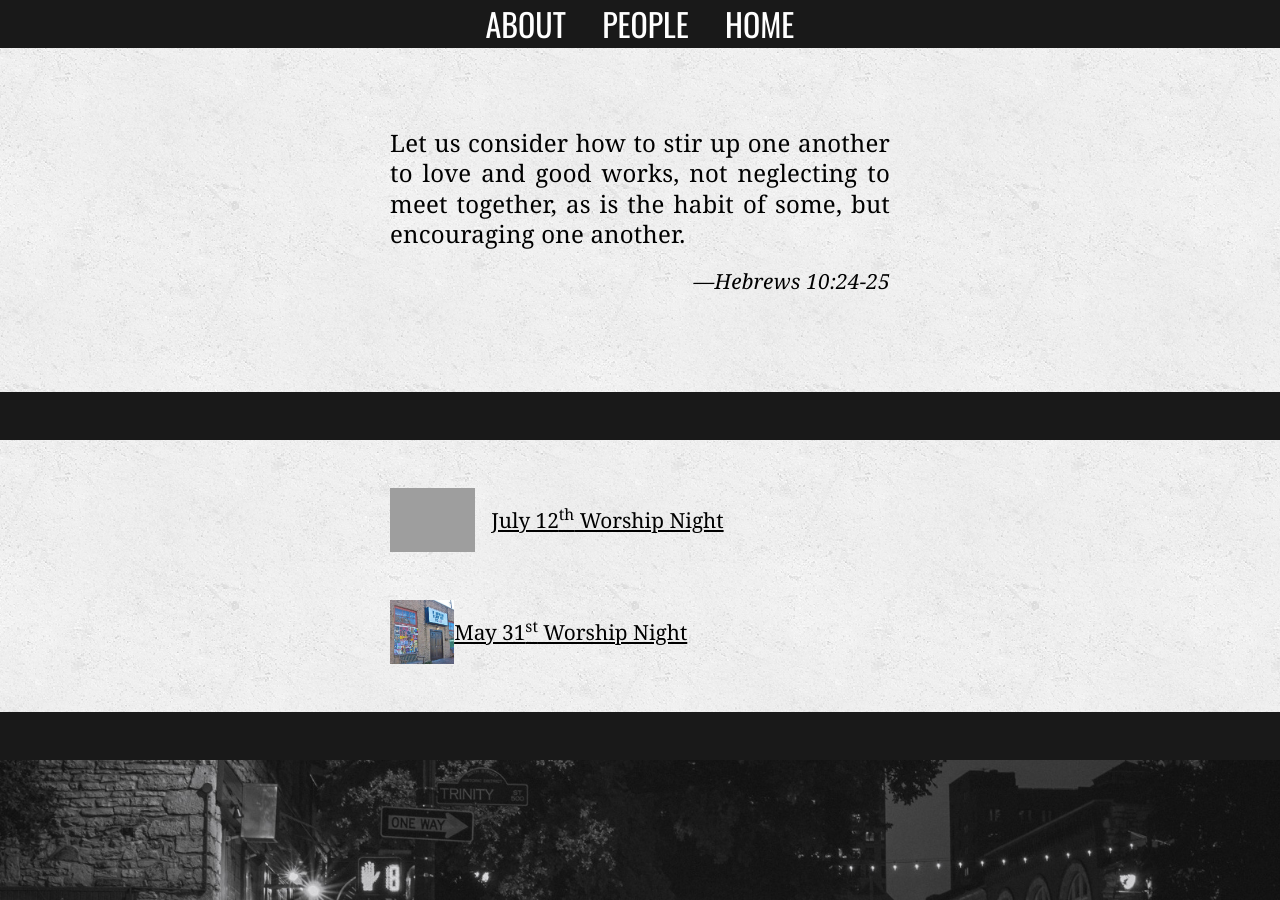
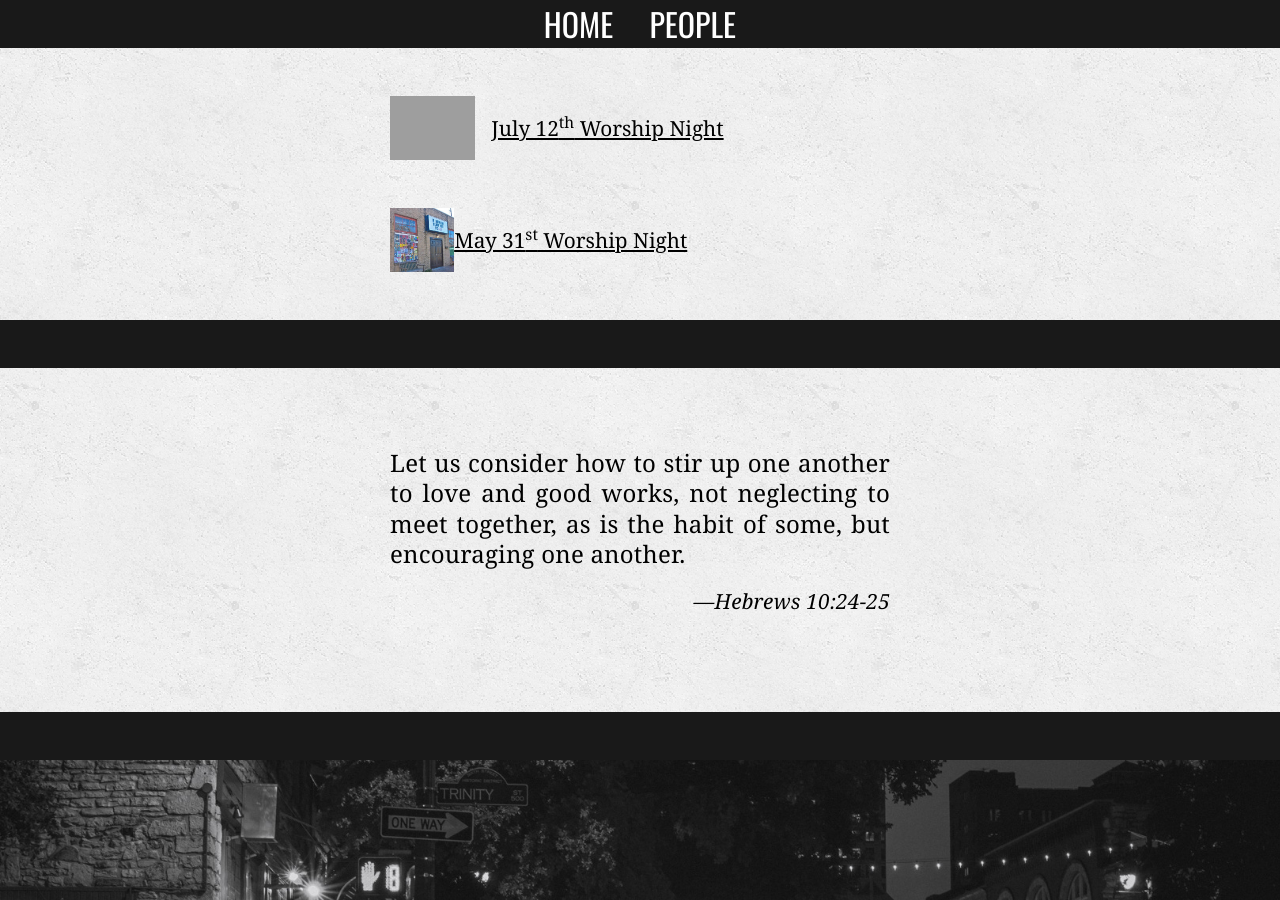
Before and after one commit to austinchapel/austinchapel.github.io, a Jekyll site: the page built from events/index.html, in a window 1280 px wide and 900 px high. Built offline with Jekyll 4.4.1, drawn with Linux system fonts in a browser that asks for light colours; some web fonts are replaced; grey boxes are pictures that could not be loaded.

Commit message:
moved about text to index
closes #6

```diff
--- a/_config.yaml
+++ b/_config.yaml
@@ -2,6 +2,17 @@ sass:
   style: :compressed
 
 permalink: pretty
+
+nav:
+-
+  text: Home
+  url: /
+-
+  text: People
+  url: /people/
+-
+  text: Events
+  url: /events/
 
 defaults:
   -
--- a/_includes/nav.html
+++ b/_includes/nav.html
@@ -7,9 +7,9 @@
 {% endif %}
 
 <nav class="{{ class }}">
-  {% for other_page in site.pages %}
-    {% if other_page.nav and other_page.url != page.url %}
-      <a href="{{ other_page.url }}">{{ other_page.nav.text }}</a>
+  {% for other_page in site.nav %}
+    {% if other_page.url != page.url %}
+      <a href="{{ other_page.url }}">{{ other_page.text }}</a>
     {% endif %}
   {% endfor %}
 </nav>
--- a/about/index.html
+++ b/about/index.html
@@ -1,7 +1,6 @@
 ---
-nav:
-  text: About
 body-classes: bg-argyle
+published: false
 ---
 
 <header role=banner class="bg halfscreen bg-churches"></header>
--- a/events/index.html
+++ b/events/index.html
@@ -1,12 +1,19 @@
 ---
-nav:
-  text: Events
 body-classes: always-fixed-nav
 ---
 
 {% include nav.html %}
 
 <main role=main class="bg-concrete group">
+  {% for post in site.posts %}
+    <a class="group listing img-{% cycle 'left', 'right' %}" href="{{ post.url }}">
+      <img src={% cycle '/img/spire-full.jpg', '/img/hyde-park-theater.jpg' %} />
+      <span>{{ post.formatted-date }} {{ post.title }}</span>
+    </a>
+  {% endfor %}
+
+  <hr />
+
   <div class=abstract>
     <p>
       Let us consider how to stir up one another to love and good works, not
@@ -16,15 +23,6 @@ body-classes: always-fixed-nav
       <cite>Hebrews 10:24-25</cite>
     </p>
   </div>
-
-  <hr />
-
-  {% for post in site.posts %}
-    <a class="group listing img-{% cycle 'left', 'right' %}" href="{{ post.url }}">
-      <img src={% cycle '/img/spire-full.jpg', '/img/hyde-park-theater.jpg' %} />
-      <span>{{ post.formatted-date }} {{ post.title }}</span>
-    </a>
-  {% endfor %}
 </main>
 
 <hr />
--- a/people/index.html
+++ b/people/index.html
@@ -1,6 +1,4 @@
 ---
-nav:
-  text: People
 body-classes: "bg-argyle always-fixed-nav"
 ---
 
```
Also changed, not shown: index.html (+12 -5 lines).
